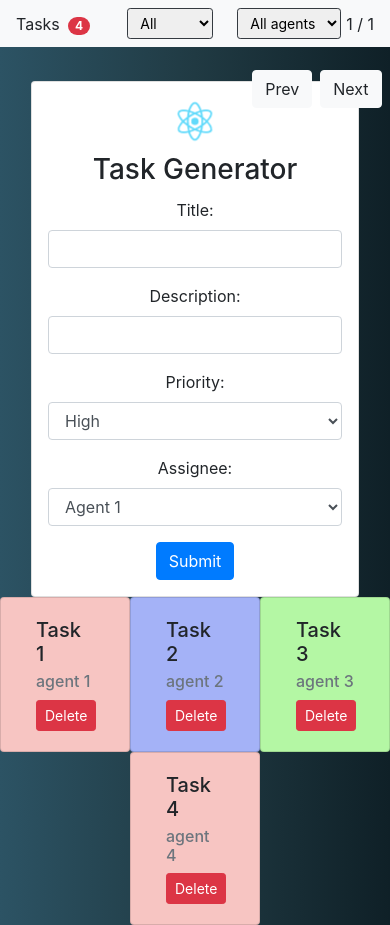
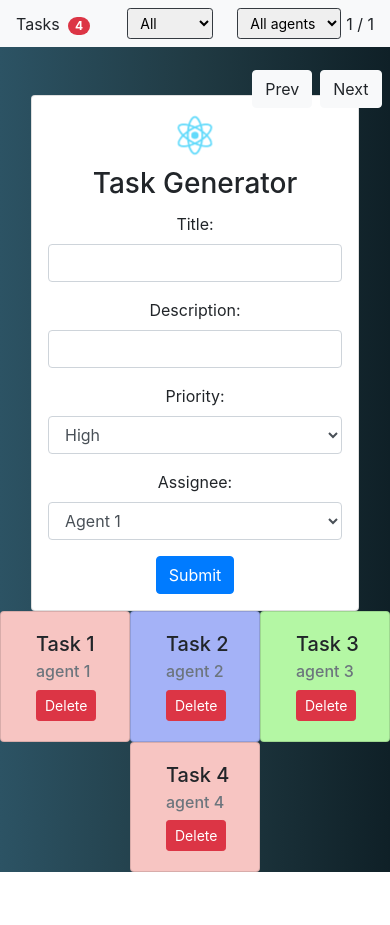
Before and after one commit to caceresfjulian/to_do_app, a React (Create React App) app: page / in a window 390 px wide. After the commit the page ends 872 px from the top, so only its background shows below. Built offline with nearby package versions, Linux system fonts and the light colour scheme.

Commit message:
Adjust xs screen layout

```diff
--- a/src/components/App/App.js
+++ b/src/components/App/App.js
@@ -110,9 +110,9 @@ class App extends React.Component {
       <div>
         <Detail showDetail={this.state.detail} onClick={this.showDetail} info={this.state.detailInfo} />
         <NavBar counter={this.state.todos.length} page={this.state.rangeTop} onChange={this.onChangeValue} />
-        <div className="general">
-          <div className="row w-100 mt-5 mt-sm-0">
-            <div className="col-sm mt-5 mx-3 mx-sm-0 pt-5 mt-sm-0 pt-sm-0">
+        <div className="general d-block d-sm-flex">
+          <div className="row w-100 mt-sm-0 m-0">
+            <div className="col-sm mx-3 mx-sm-0 pt-5 mt-sm-0 pt-sm-0">
               <TodoForm onChange={this.onChangeValue} onClick={this.onAddItem} todos={this.state.todos} counter={this.state.todos.length} inputStyle={this.state.validation} />
             </div>
             <div className="col-sm-8">
--- a/src/components/Todos/Todos.js
+++ b/src/components/Todos/Todos.js
@@ -11,27 +11,11 @@ class Todos extends React.Component {
         }
     }
 
-/*    adjustSizeLayout(){
-        if (window.screen.width <= 599 ){
-            return "card task"
-        }else if (window.screen.width >= 600 && window.screen.width < 800){
-            return "card col-4 task"
-        } else {
-            return  "card col-3 m-3 task"
-        }
-    }*/
     render() {
-        let title;
-        if (this.props.title.length > 7) {
-            title = `${this.props.title.slice(0, 5)}...`
-        } else {
-            title = this.props.title;
-        }
-
         return (
-            <div className="card col-4 col-md-3 m-md-3" style={this.applyColor(this.props.priority)}>
+            <div className="card col-4 col-md-3 m-md-3 text-truncate" style={this.applyColor(this.props.priority)}>
                 <div className="card-body">
-                    <h5 className="card-title taskTitle" onClick={ () => this.props.showDetail(this.props.title, this.props.description, this.props.assignee, this.props.priority)}>{title}</h5>
+                    <h5 className="card-title taskTitle" onClick={ () => this.props.showDetail(this.props.title, this.props.description, this.props.assignee, this.props.priority)}>{this.props.title}</h5>
                     <h6 className="card-subtitle mb-2 text-muted">{this.props.assignee}</h6>
 
                     <button className="btn btn-danger btn-sm" onClick={() => this.props.onClick(this.props.id, this.props.title)}>Delete</button>
```
